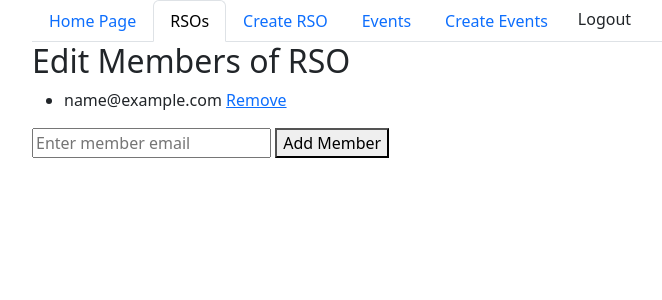
After one commit to crimzxun/COP4710_Project, a PHP site: page /editRSO.php?rsoId=1 in a window 1280 px wide. The commit adds this page. Shown: the top 300 px of the page, without its empty margins (50-712 px from the left). Run offline with PHP 8.4, Linux system fonts and the light colour scheme; the visitor is signed in with stand-in values (Sample User, id 1); tables that the repository leaves empty hold one stand-in row (values such as "Sample post").

Commit message:
fixed admin bugs

```diff
--- a/src/backend/rso.php
+++ b/src/backend/rso.php
@@ -1,5 +1,3 @@
-<!-- RSO FUNCTIONS -->
-
 <?php
 
 include_once 'dbconn.php';
@@ -7,17 +5,13 @@ include_once 'university.php';
 include_once 'user.php';
 
 function check_exists($universityId, $rsoName) {
-
-    //Get the rso
+    // Get the rso
     $rso = get_rsoid($universityId, $rsoName);
-
     return $rso == null;
-
 }
 
 function get_all_rsos($universityId) {
-
-    //Get connection
+    // Get connection
     $dbConn = db_get_connection();
 
     // Fetch RSOs for the user's university
@@ -25,56 +19,51 @@ function get_all_rsos($universityId) {
     $stmt->execute(['university_id' => $universityId]);
     $rsos = $stmt->fetchAll(PDO::FETCH_ASSOC);
 
-    return$rsos;
+    return $rsos;
 }
 
 function get_rso($universityId, $rsoId) {
-
-    //Get connection
+    // Get connection
     $dbConn = db_get_connection();
 
-    //Get the event
+    // Get the event
     $statement = 'SELECT * FROM rsos WHERE RSOID = :rsoId AND UniversityID = :universityId';
 
     $stmt = $dbConn->prepare($statement);
     $stmt->bindParam(':rsoId', $rsoId);
     $stmt->bindParam(':universityId', $universityId);
 
-    //Execute the statement
+    // Execute the statement
     $stmt->execute();
 
-    //Get the result
+    // Get the result
     $rso = $stmt->fetch();
 
     return $rso;
 }
 
-
 function get_rsoid($universityId, $rsoName) {
-
-    //Get connection
+    // Get connection
     $dbConn = db_get_connection();
 
-    //Get the event
+    // Get the event
     $statement = 'SELECT * FROM rsos WHERE Name = :rsoName AND UniversityID = :universityId';
 
     $stmt = $dbConn->prepare($statement);
     $stmt->bindParam(':rsoName', $rsoName);
     $stmt->bindParam(':universityId', $universityId);
 
-    //Execute the statement
+    // Execute the statement
     $stmt->execute();
 
-    //Get the result
+    // Get the result
     $rso = $stmt->fetch();
 
     return $rso;
 }
 
-
 function create_rso($universityId, $rsoName, $rsoDescription, $rsoImage, $memberEmails, $adminEmail) {
-
-    //Get connection
+    // Get connection
     $dbConn = db_get_connection();
     $universityINT = (int)$universityId;
     // Insert the RSO
@@ -94,74 +83,67 @@ function create_rso($universityId, $rsoName, $rsoDescription, $rsoImage, $member
 
     $rsoID = $dbConn->lastInsertId();
 
-    //CREATE ADMIN HERE:
-
-
     // Get UserIDs for member email addresses
     foreach ($memberEmails as $email) {
-
-        //Get the user
+        // Get the user
         $user = get_user_by_email($universityId, $email);
 
-        //Check that theyre in the domain
+        // Check that they're in the domain
         if ($user == null)
             continue;
 
-        //Add the user to the RSO
+        // Add the user to the RSO
         add_member($rsoID, $user["UserID"]);
         header("Location: dashboard.php");
     }
 }
 
 function update_rso($universityId, $rsoId, $rsoName, $adminId, $memberEmails) {
-
-    //Get connection
+    // Get connection
     $dbConn = db_get_connection();
 
-    //Get the RSO
+    // Get the RSO
     $rso = get_rso($universityId, $rsoId);
 
-    //Check if name is taken
+    // Check if name is taken
     if ($rso["Name"] != $rsoName)
         if (get_rsoid($universityId, $rsoName))
         return false;
 
-    //Get the members
+    // Get the members
     $rsoCurrentMembers = get_members($rsoId);
 
-    //Remove all members
+    // Remove all members
     foreach ($rsoCurrentMembers as $rsoMember) {
         remove_member($rsoId, $rsoMember["UserID"]);
     }
 
-    //Add all the members
+    // Add all the members
     foreach ($memberEmails as $email) {
-
-        //Get the user
+        // Get the user
         $user = get_user_by_email($universityId, $email);
 
-        //Check that theyre in the domain
+        // Check that they're in the domain
         if ($user == null)
             continue;
 
-        //Add the user to the RSO
+        // Add the user to the RSO
         add_member($rsoId, $user["UserID"]);
     }
 
-    //Update admin and name
+    // Update admin and name
     $stmt = $dbConn->prepare('UPDATE rsos SET Name = :rsoName, AdminID = :adminId WHERE UniversityID = :universityId AND RSOID = :rsoId');
     $stmt->bindParam(':rsoName', $rsoName);
     $stmt->bindParam(':adminId', $adminId);
     $stmt->bindParam(':universityId', $universityId);
     $stmt->bindParam(':rsoId', $rsoId);
 
-    //Execute the statement
+    // Execute the statement
     $stmt->execute();
 }
 
 function get_user_rso_admin($universityId, $userId) {
-
-    //Get connection
+    // Get connection
     $dbConn = db_get_connection();
 
     // Fetch RSOs for the user's university
@@ -173,62 +155,68 @@ function get_user_rso_admin($universityId, $userId) {
 
     $rsos = $stmt->fetchAll(PDO::FETCH_ASSOC);
 
-    return$rsos;
+    return $rsos;
 }
 
-
 function get_members($rsoId) {
-
-    //Get connection
+    // Get connection
     $dbConn = db_get_connection();
 
-    //Get the rating of the event
+    // Get the rating of the event
     $statement = 'SELECT * FROM rsomembers WHERE RSOID = :rsoId';
 
     $stmt = $dbConn->prepare($statement);
     $stmt->bindParam(':rsoId', $rsoId);
 
-    //Execute the statement
+    // Execute the statement
     $stmt->execute();
 
-    //Get the result
+    // Get the result
     return $stmt->fetchAll();
 }
 
-function check_admin($universityId, $rsoId, $userId) {
+function check_admin($rsoId, $userId) {
+    $dbConn = db_get_connection();
 
-    //Get the RSO
-    $rso = get_rso($universityId, $rsoId);
+    $statement = 'SELECT * FROM `admin` WHERE RSOID = :rsoId';
 
-    //Return the status
-    return $rso["AdminID"] == $userId;
+    $stmt = $dbConn->prepare($statement);
+    $stmt->bindParam(':rsoId', $rsoId);
+
+    $stmt->execute();
+    $result = $stmt->fetch(PDO::FETCH_ASSOC);
+
+    // Return the status
+    if ($result && $result['UserID'] === $userId) {
+        return true; // User is an admin for the specified RSO
+    } else {
+        return false; // User is not an admin for the specified RSO
+    }
 }
 
 function check_membership($rsoId, $userId) {
-
-    //Get connection
+    // Get connection
     $dbConn = db_get_connection();
 
-    //Get the rating of the event
+    // Get the rating of the event
     $statement = 'SELECT COUNT(*) FROM rsomembers WHERE RSOID = :rsoId AND UserID = :userId';
 
     $stmt = $dbConn->prepare($statement);
     $stmt->bindParam(':rsoId', $rsoId);
     $stmt->bindParam(':userId', $userId);
 
-    //Execute the statement
+    // Execute the statement
     $stmt->execute();
 
-    //Get the result
+    // Get the result
     $count = $stmt->fetchColumn();
 
-    //Get the result
+    // Get the result
     return $count > 0;
 }
 
 function add_member($rsoId, $newMemberId) {
-
-    //Get connection
+    // Get connection
     $dbConn = db_get_connection();
 
     // Add members to the RSOMembers table
@@ -240,8 +228,7 @@ function add_member($rsoId, $newMemberId) {
 }
 
 function remove_member($rsoId, $memberId) {
-
-    //Get connection
+    // Get connection
     $dbConn = db_get_connection();
 
     // Add members to the RSOMembers table
@@ -252,4 +239,22 @@ function remove_member($rsoId, $memberId) {
     $stmt->execute();
 }
 
+function is_rso_admin($universityId, $rsoId, $userId) {
+    // Get connection
+    $dbConn = db_get_connection();
+
+    // Prepare and execute query
+    $stmt = $dbConn->prepare('SELECT * FROM rsos WHERE RSOID = :rsoId AND UniversityID = :universityId AND AdminID = :userId');
+    $stmt->bindParam(':rsoId', $rsoId);
+    $stmt->bindParam(':universityId', $universityId);
+    $stmt->bindParam(':userId', $userId);
+    $stmt->execute();
+
+    // Fetch result
+    $result = $stmt->fetch(PDO::FETCH_ASSOC);
+
+    // Return true if the user is an admin of the RSO, otherwise false
+    return $result !== false;
+}
+
 ?>
--- /dev/null
+++ b/src/editRSO.php
@@ -0,0 +1,92 @@
+<?php
+session_start();
+require_once 'backend/rso.php';
+require_once 'backend/user.php';
+
+if (!isset($_SESSION['user_id'])) {
+    header("Location: index.php");
+    exit;
+}
+
+$rsoId = $_GET['rsoId'] ?? null;
+
+if (!$rsoId || !check_admin($rsoId, $_SESSION['user_id'])) {
+    header("Location: dashboard.php"); // Redirect if not an admin or RSO ID is missing
+    exit;
+}
+
+$members = get_members($rsoId);
+
+if ($_SERVER["REQUEST_METHOD"] === "POST" && isset($_POST["newMemberEmail"])) {
+    $newMemberEmail = $_POST["newMemberEmail"];
+    $newMemberId =get_user_by_email($_SESSION["user_universityid"], $newMemberEmail); // Assuming you have a function to get user ID by email
+    if ($newMemberId) {
+        add_member($rsoId, $newMemberId);
+        // Redirect to prevent form resubmission
+        header("Location: ".$_SERVER['PHP_SELF']."?rsoId=".$rsoId);
+        exit;
+    } else {
+        // Handle case when user with provided email doesn't exist
+        // You can show an error message or handle it as needed
+    }
+}
+
+// Remove member functionality
+if (isset($_GET["removeUserId"])) {
+    $removeUserId = $_GET["removeUserId"];
+    remove_member($rsoId, $removeUserId);
+    // Redirect to prevent form resubmission
+    header("Location: ".$_SERVER['PHP_SELF']."?rsoId=".$rsoId);
+    exit;
+}
+
+
+?>
+
+<!DOCTYPE html>
+<html lang="en">
+<head>
+    <meta charset="UTF-8">
+    <meta name="viewport" content="width=device-width, initial-scale=1.0">
+    <title>Edit RSO Members</title>
+    <link href="frontend/css/bootstrap.min.css" rel="stylesheet">
+    <link href="frontend/css/style.css" rel="stylesheet">
+</head>
+<body>
+    <div class="container">
+        <ul class="nav nav-tabs">
+            <li class="nav-item">
+                <a class="nav-link" aria-current="page" href="dashboard.php">Home Page</a>
+            </li>
+            <li class="nav-item">
+                <a class="nav-link active" href="viewRSO.php">RSOs</a>
+            </li>
+            <li class="nav-item">
+                <a class="nav-link float-end" href="create_rso.php">Create RSO</a>
+            </li>
+            <li class="nav-item">
+                <a class="nav-link float-end" href="view_events.php">Events</a>
+            </li>
+            <li class="nav-item">
+                <a class="nav-link float-end" href="create_event.php">Create Events</a>
+            </li>
+            <a href="logout.php" class="btn d-grid gap-2 d-md-flex justify-content-md-end">Logout</a>
+        </ul>
+        <h2>Edit Members of RSO</h2>
+        <ul>
+            <?php foreach ($members as $member): ?>
+                <li><?php $memberemail =  get_user_by_id($_SESSION["user_universityid"], $member['UserID']); echo $memberemail['Email']; // Display user details ?>
+                    <a href="./editRSO.php?userId=<?php echo $member['UserID']; ?>&rsoId=<?php echo $rsoId; ?>">Remove</a>
+                </li>
+            <?php endforeach; ?>
+        </ul>
+        <form method="POST" action="./editRSO.php">
+            <input type="hidden" name="rsoId" value="<?php echo $rsoId; ?>">
+            <input type="email" name="newMemberEmail" placeholder="Enter member email">
+            <button type="submit">Add Member</button>
+        </form>
+    </div>
+    <script src="frontend/js/jquery.min.js"></script>
+    <script src="frontend/js/bootstrap.min.js"></script>
+</body>
+</html>
```
Also changed, not shown: src/viewRSO.php (+13 -32 lines), src/create_rso.php (line endings or trailing spaces).
